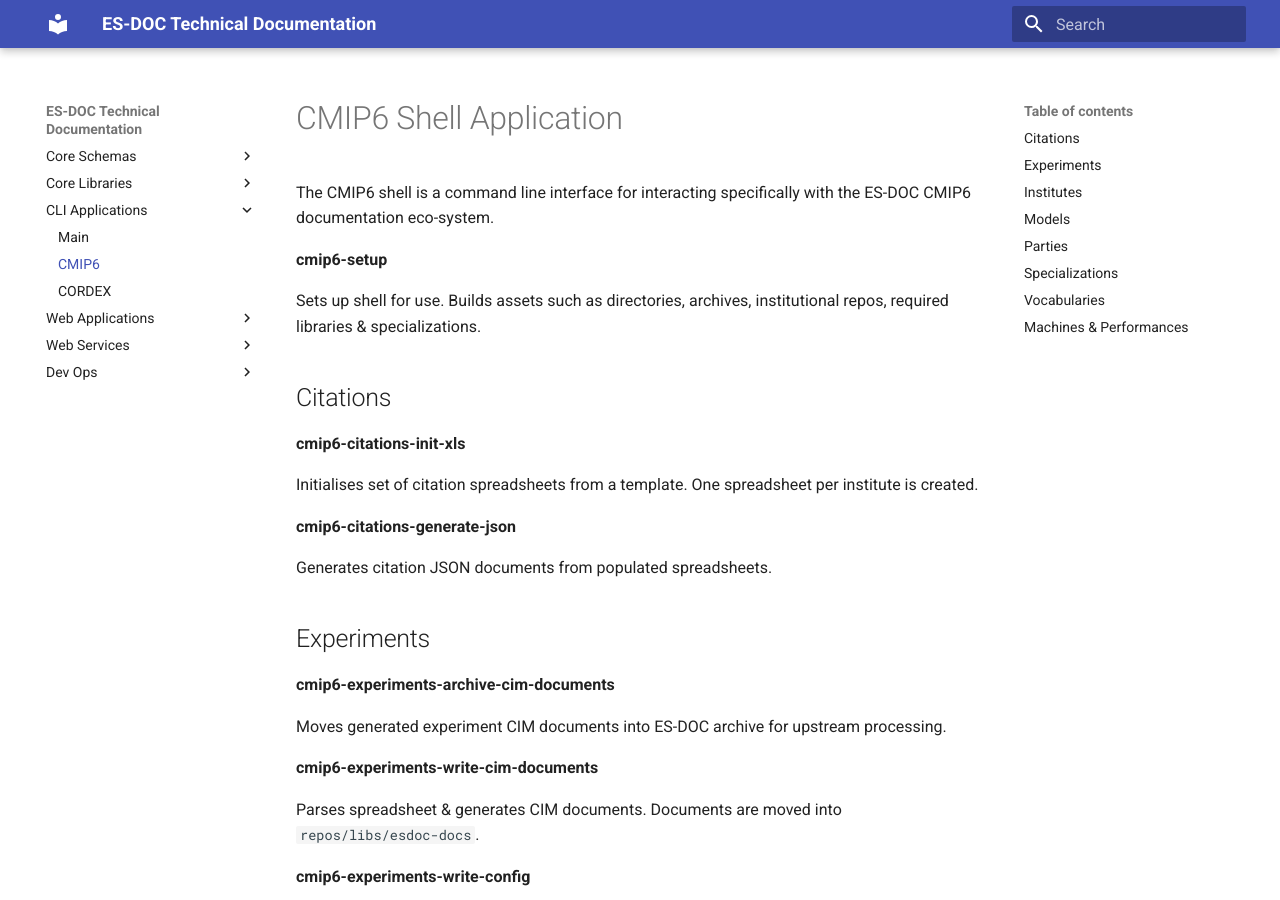
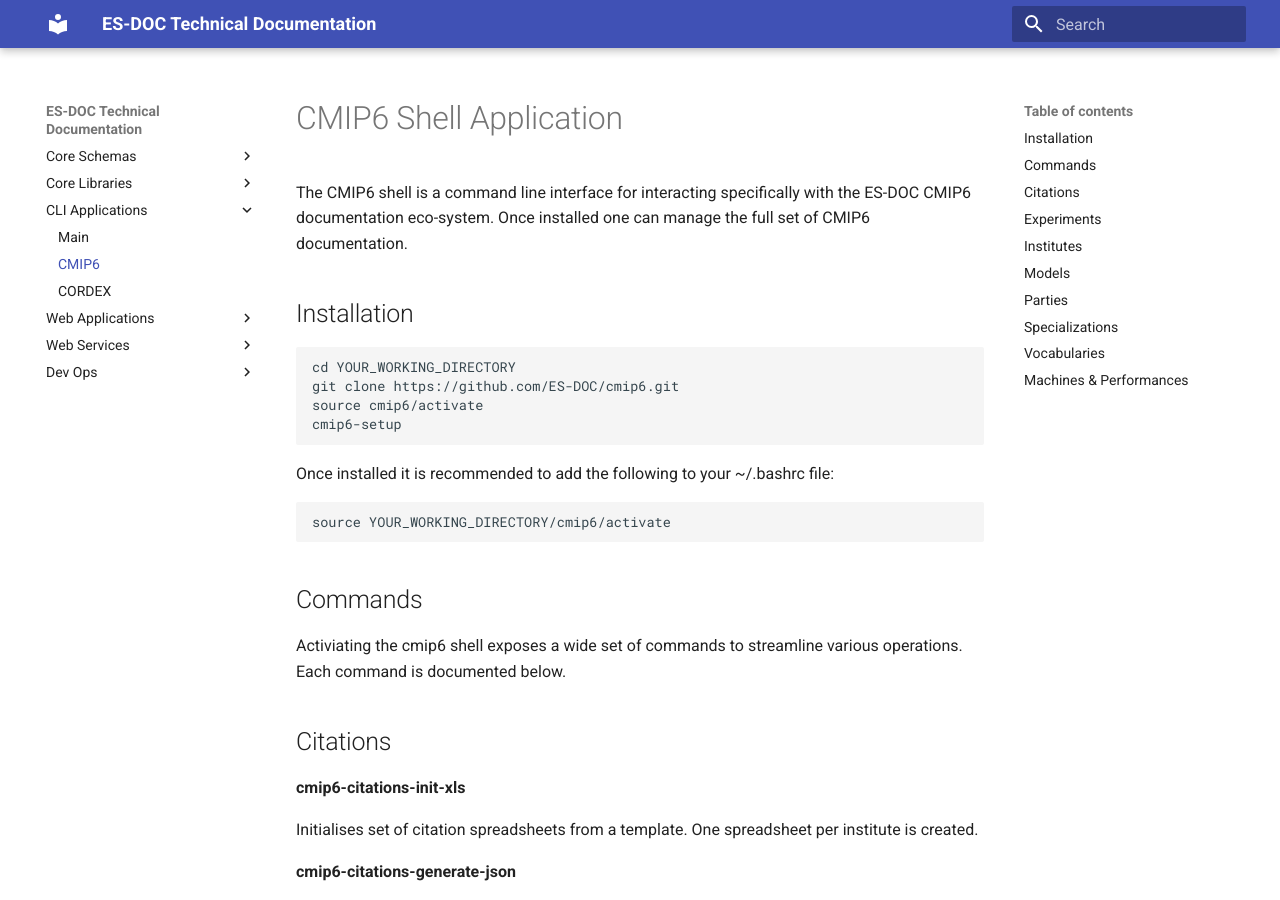
Before and after one commit to ES-DOC/esdoc-technical, an MkDocs documentation site: the page built from docs/shells/cmip6.md, in a window 1280 px wide and 900 px high. Built offline with MkDocs 1.6.1 and Material for MkDocs 9.7.7, drawn with Linux system fonts in a browser that asks for light colours.

Commit message:
1. Minor update to cmip6 doc.

````diff
--- a/docs/shells/cmip6.md
+++ b/docs/shells/cmip6.md
@@ -1,10 +1,25 @@
 # CMIP6 Shell Application
 
-The CMIP6 shell is a command line interface for interacting specifically with the ES-DOC CMIP6 documentation eco-system.
+The CMIP6 shell is a command line interface for interacting specifically with the ES-DOC CMIP6 documentation eco-system.  Once installed one can manage the full set of CMIP6 documentation.
 
-**cmip6-setup**
+## Installation
 
-Sets up shell for use.  Builds assets such as directories, archives, institutional repos, required libraries & specializations.
+```
+cd YOUR_WORKING_DIRECTORY
+git clone https://github.com/ES-DOC/cmip6.git
+source cmip6/activate
+cmip6-setup
+```
+
+Once installed it is recommended to add the following to your ~/.bashrc file:
+
+```
+source YOUR_WORKING_DIRECTORY/cmip6/activate
+```
+
+## Commands
+
+Activiating the cmip6 shell exposes a wide set of commands to streamline various operations.  Each command is documented below.
 
 ## Citations
 
````
